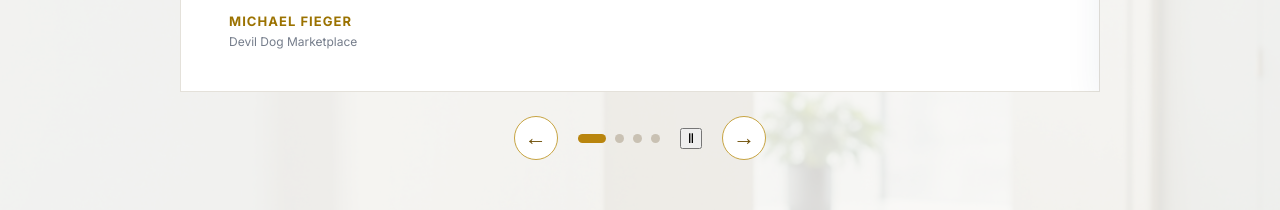
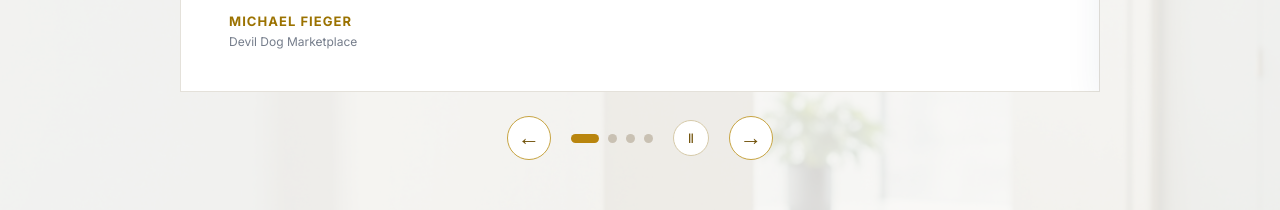
Before and after one commit to wattsunifiedsolutions/watts-unified-rebuild, a React (Vite) app: page / in a window 1280 px wide. Shown: the part 3060-3270 px from the top of the page. Built offline with nearby package versions, Linux system fonts and the light colour scheme.

Commit message:
Optimize testimonial slideshow motion

```diff
--- a/src/styles.css
+++ b/src/styles.css
@@ -54,17 +54,18 @@
 .testimonials-shade{position:absolute;inset:0;background:rgba(250,249,246,.86)}
 .testimonials-content{position:relative;z-index:1}
 .testimonial-carousel{max-width:920px;margin:auto}
-.testimonial-viewport{overflow:hidden}
-.testimonial-track{display:flex;align-items:stretch;transition:transform .58s cubic-bezier(.22,.61,.36,1);will-change:transform}
-.testimonial-slide{box-sizing:border-box;flex:0 0 100%;margin:0;padding:42px 48px;background:#fff;border:1px solid #e3ddd1;box-shadow:0 18px 50px rgba(30,39,56,.08)}
+.testimonial-viewport{overflow:hidden;contain:layout paint}
+.testimonial-track{display:flex;align-items:stretch;transition:transform .65s cubic-bezier(.22,.61,.36,1);will-change:transform;transform-style:preserve-3d}
+.testimonial-slide{box-sizing:border-box;flex:0 0 100%;margin:0;padding:42px 48px;background:#fff;border:1px solid #e3ddd1;box-shadow:0 18px 50px rgba(30,39,56,.08);backface-visibility:hidden}
 .testimonial-slide p{font-family:'Cormorant Garamond',serif;font-size:21px;line-height:1.55;color:#273246;margin:0 0 24px}
 .testimonial-slide strong,.testimonial-slide span{display:block}
 .testimonial-slide strong{color:#9b7200;text-transform:uppercase;font-size:13px;letter-spacing:.08em}
 .testimonial-slide span{color:#757d8b;font-size:12px;margin-top:5px}
 .testimonial-controls{display:flex;align-items:center;justify-content:center;gap:20px;margin-top:24px}
-.testimonial-arrow{display:grid;place-items:center;width:44px;height:44px;border:1px solid #c7a442;border-radius:50%;background:#fff;color:#71520a;font-size:22px;line-height:1;cursor:pointer;transition:background .18s ease,color .18s ease,transform .18s ease}
-.testimonial-arrow:hover{background:#b9850e;color:#fff;transform:translateY(-1px)}
-.testimonial-arrow:focus-visible,.testimonial-dots button:focus-visible{outline:3px solid rgba(193,141,19,.3);outline-offset:3px}
+.testimonial-arrow,.testimonial-toggle{display:grid;place-items:center;width:44px;height:44px;border:1px solid #c7a442;border-radius:50%;background:#fff;color:#71520a;font-size:22px;line-height:1;cursor:pointer;transition:background .18s ease,color .18s ease,transform .18s ease}
+.testimonial-toggle{width:36px;height:36px;border-color:#d6caa9;font-size:13px}
+.testimonial-arrow:hover,.testimonial-toggle:hover{background:#b9850e;color:#fff;transform:translateY(-1px)}
+.testimonial-arrow:focus-visible,.testimonial-toggle:focus-visible,.testimonial-dots button:focus-visible{outline:3px solid rgba(193,141,19,.3);outline-offset:3px}
 .testimonial-dots{display:flex;align-items:center;gap:9px}
 .testimonial-dots button{width:9px;height:9px;padding:0;border:0;border-radius:50%;background:#c9c1b3;cursor:pointer;transition:width .18s ease,background .18s ease,border-radius .18s ease}
 .testimonial-dots button.active{width:28px;border-radius:999px;background:#b9850e}
```
